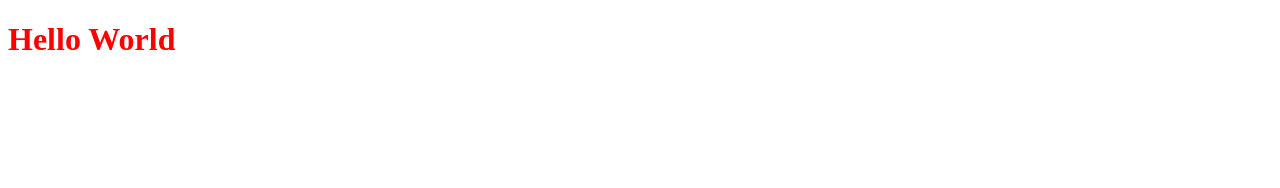
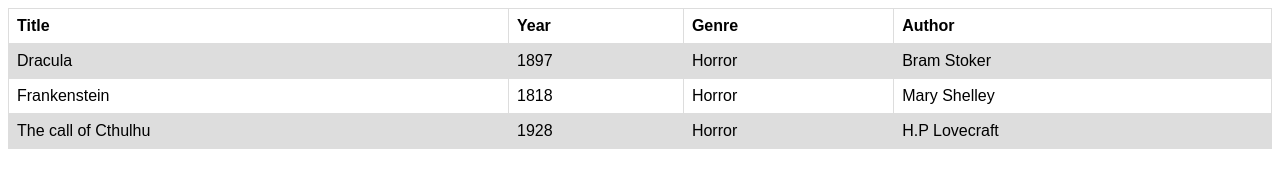
Before and after one commit to daCruzNobre/TOP-Library, a plain HTML site: page index.html in a window 1280 px wide. Drawn offline with Linux system fonts and the light colour scheme.

Commit message:
add function to display books

```diff
--- a/index.html
+++ b/index.html
@@ -7,7 +7,35 @@
     <title>Document</title>
 </head>
 <body>
-    <h1>Hello World</h1>
+    <table>
+        <tbody>
+            <tr>
+                <th>Title</th>
+                <th>Year</th>
+                <th>Genre</th>
+                <th>Author</th>
+            </tr>
+            <!-- Books -->
+            <!-- <tr>
+                <td>Dracula </td>
+                <td>1897</td>
+                <td>Horror</td>
+                <td>Bram Stoker</td>
+            </tr>
+            <tr>
+                <td>Frankestein</td>
+                <td>1818</td>
+                <td>Horror</td>
+                <td>Mary Shelley</td>
+            </tr>
+            <tr>
+                <td>The Call of Cthulhu</td>
+                <td>1928</td>
+                <td>Horror</td>
+                <td>H.P Lovecraft</td>
+            </tr> -->
+        </tbody>
+    </table>
     <script src="main.js"></script>
 </body>
 </html>
--- a/main.js
+++ b/main.js
@@ -1,18 +1,63 @@
 //initialize book array
-const myLibrary = [];
+const myLibrary = [
+  { title: "Dracula",
+    year: 1897,
+    genre: "Horror",
+    author: "Bram Stoker" },
+  {
+    title: "Frankenstein",
+    year: 1818,
+    genre: "Horror",
+    author: "Mary Shelley",
+  },
+  {
+    title: "The call of Cthulhu",
+    year: 1928,
+    genre: "Horror",
+    author: "H.P Lovecraft",
+  },
+];
 
 // constructor book function
-function Book (title, year,genre, author, id) {
+function Book(title, year, genre, author, id) {
   this.title = title;
   this.year = year;
   this.genre = genre;
   this.author = author;
   this.id = id;
-};
+}
 
 // function to add books to the aarray
 function addBookToLibrary(title, year, genre, author) {
   const id = crypto.randomUUID();
-    const book = new book(title,year,genre,author,id);
+  const book = new book(title, year, genre, author, id);
   myLibrary.push(book);
 }
+
+// function to add books to the GUI
+function displayBooks(){
+    const table = document.querySelector('tbody');
+    console.log(table);
+    for (let book = 0; book <= myLibrary.length; book ++) {
+        const row = document.createElement('tr');
+        const title = document.createElement('td');
+        const year = document.createElement('td');
+        const genre = document.createElement('td');
+        const author = document.createElement('td');
+
+        title.textContent = myLibrary[book].title;
+        year.textContent = myLibrary[book].year;
+        genre.textContent = myLibrary[book].genre;
+        author.textContent = myLibrary[book].author;
+
+        row.appendChild(title);
+        row.appendChild(year);
+        row.appendChild(genre);
+        row.appendChild(author);
+
+        table.appendChild(row);
+        console.log(row);
+    }
+}
+
+displayBooks();
--- a/styles.css
+++ b/styles.css
@@ -1,3 +1,15 @@
-* {
-    color: red;
+table {
+  font-family: arial, sans-serif;
+  border-collapse: collapse;
+  width: 100%;
 }
+
+td, th {
+  border: 1px solid #dddddd;
+  text-align: left;
+  padding: 8px;
+}
+
+tr:nth-child(even) {
+  background-color: #dddddd;
+}
```
Lines whose indentation alone changed are shown as unchanged.
